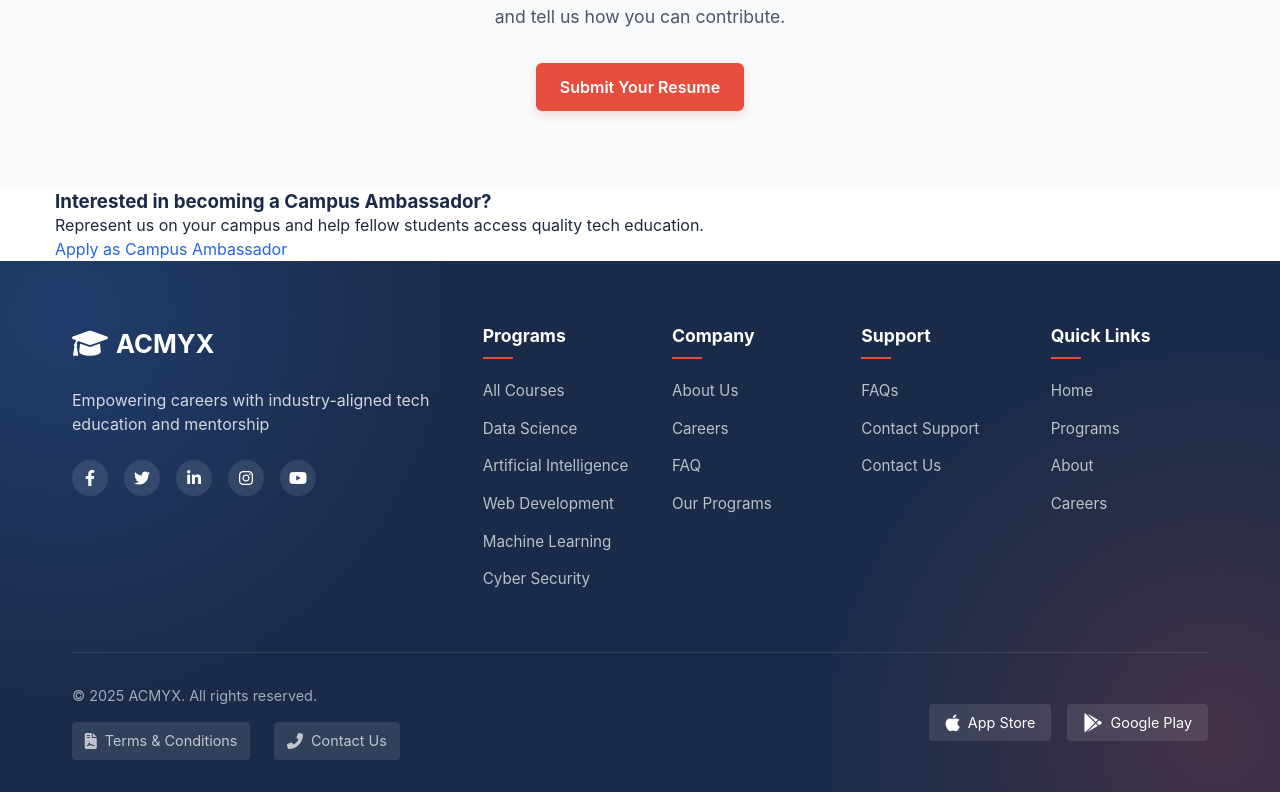
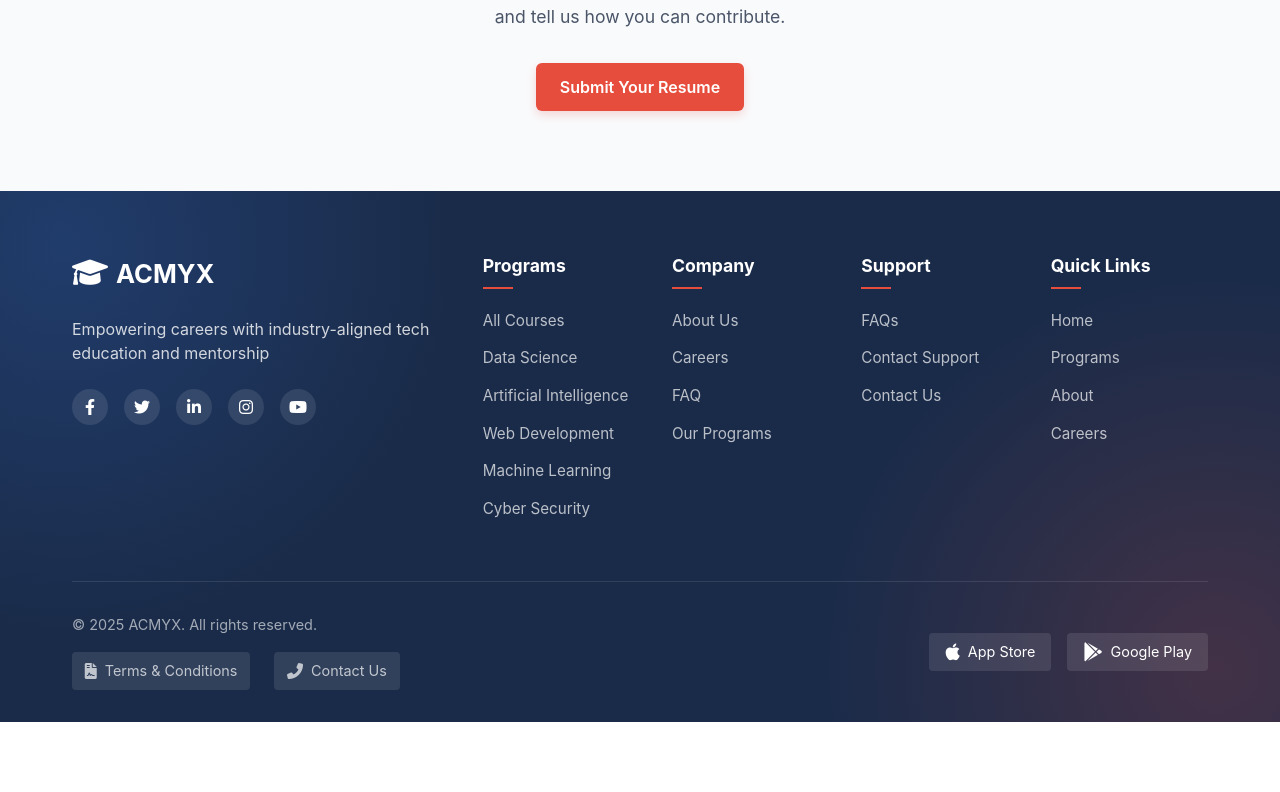
Before and after one commit to rahula320/edtech-website, a React (Create React App) app in the folder client/: page /careers in a window 1280 px wide. Shown: the part 1945-2737 px from the top of the page. After the commit the page ends 2667 px from the top, so only its background shows below. Built offline with nearby package versions, Linux system fonts and the light colour scheme.

Commit message:
Remove Campus Ambassador section from careers page

```diff
--- a/client/src/pages/Careers.js
+++ b/client/src/pages/Careers.js
@@ -911,19 +911,6 @@ function Careers() {
         </div>
       )}
 
-      {/* Campus Ambassador Form Modal - Replaced with a direct link to the form page */}
-      <div className="apply-section">
-        <div className="container">
-          <div className="become-campus-ambassador">
-            <h3>Interested in becoming a Campus Ambassador?</h3>
-            <p>Represent us on your campus and help fellow students access quality tech education.</p>
-            <Link to="/careers/campus-ambassador" className="apply-button">
-              Apply as Campus Ambassador
-            </Link>
-          </div>
-        </div>
-      </div>
-
       {/* Success Popups */}
       {showPopup && (
         <div className="confirmation-popup-overlay">
```
